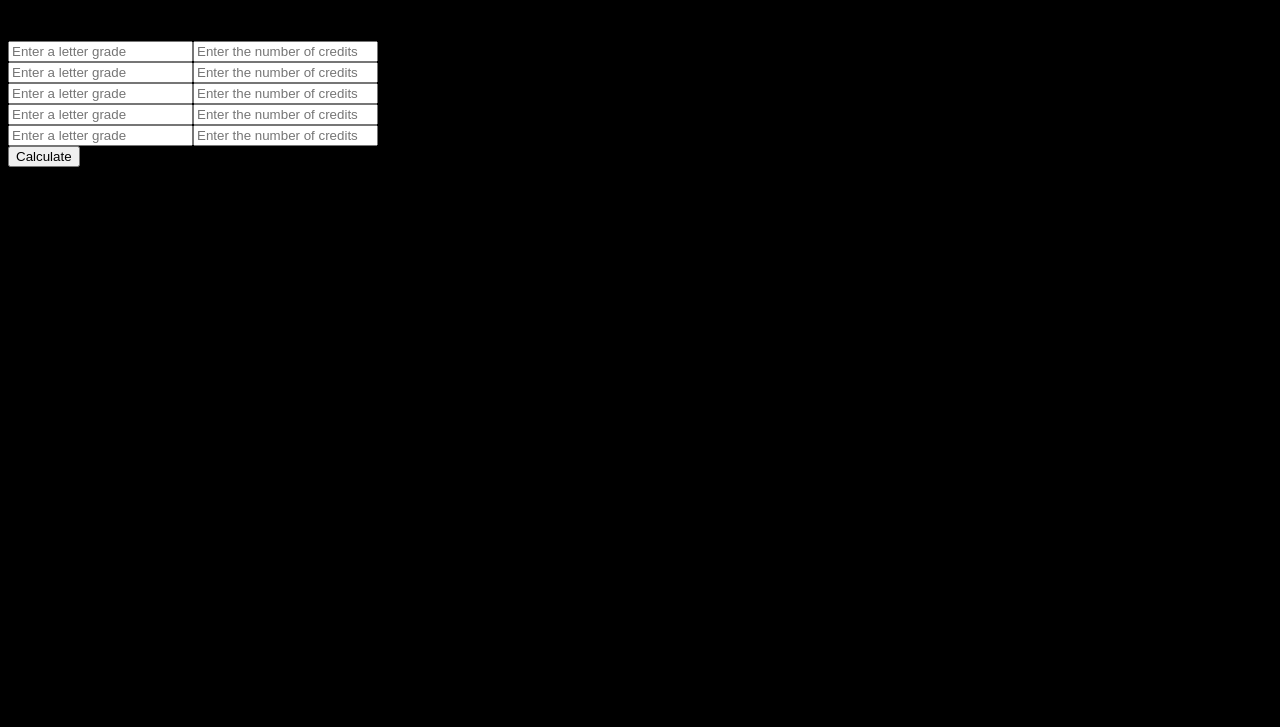
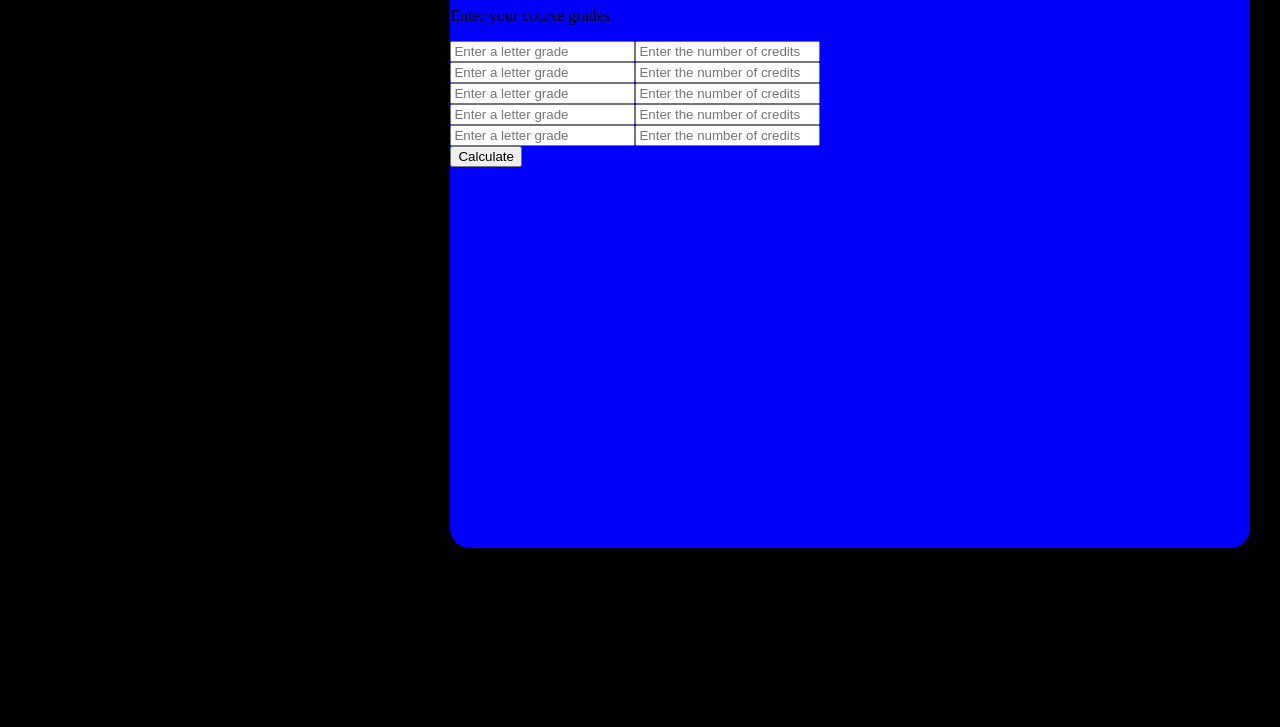
Before and after one commit to mpstaud/Portfolio, a plain HTML site: page JavaScript/gpacalculator/index.html in a window 1280 px wide. Shown: the part 73-800 px from the top of the page. Drawn offline with Linux system fonts and the light colour scheme; a web font is replaced by a local one.

Commit message:
Update style.css

```diff
--- a/JavaScript/gpacalculator/style.css
+++ b/JavaScript/gpacalculator/style.css
@@ -1,4 +1,18 @@
 html {
   background-color: black;
+  margin: 0 px;
+  padding: 0 px;
 
 }
+
+body {
+  margin: 20 px;
+}
+#calculator{
+  margin-top: 20px;
+  margin-left: 35%;
+  width: 800px;
+  height: 600px;
+  border-radius: 20px;
+  background-color: blue;
+}
```
